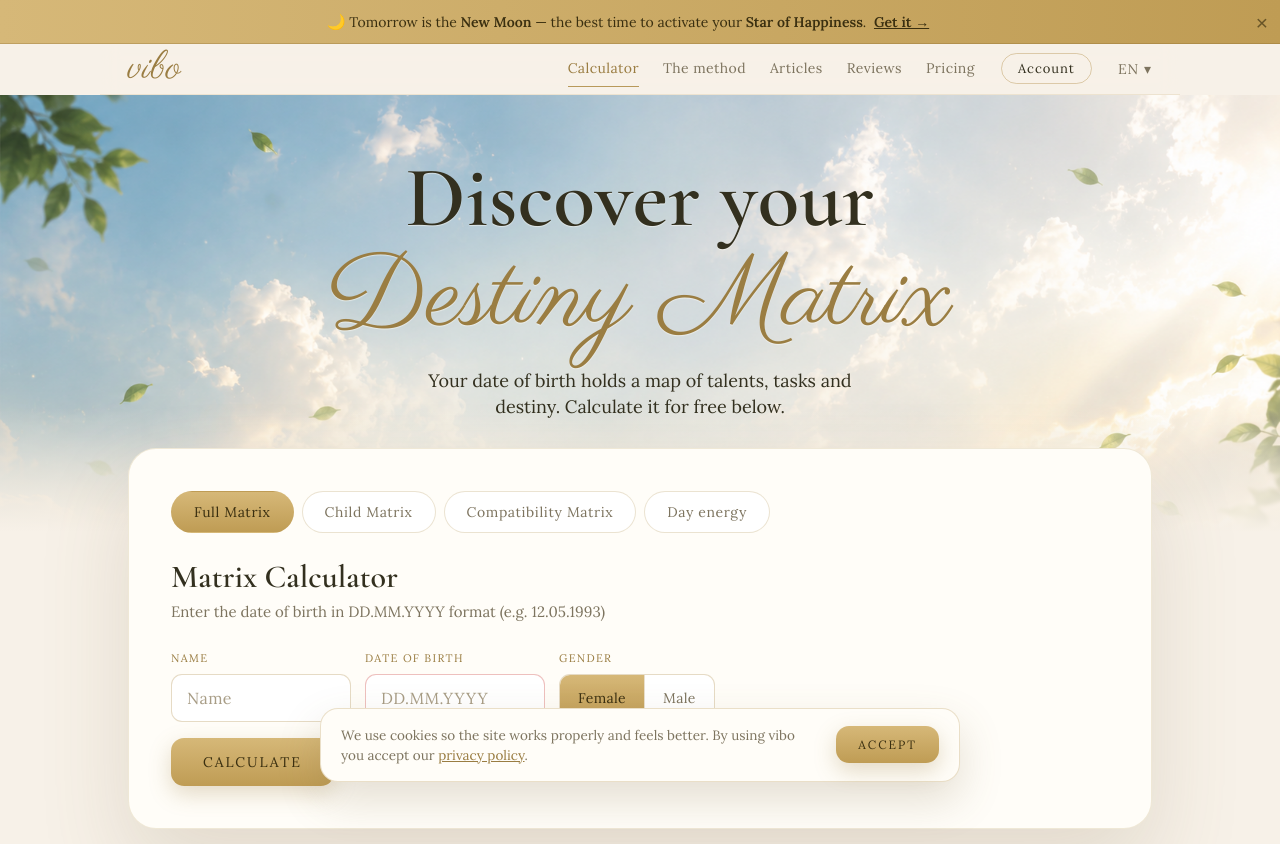
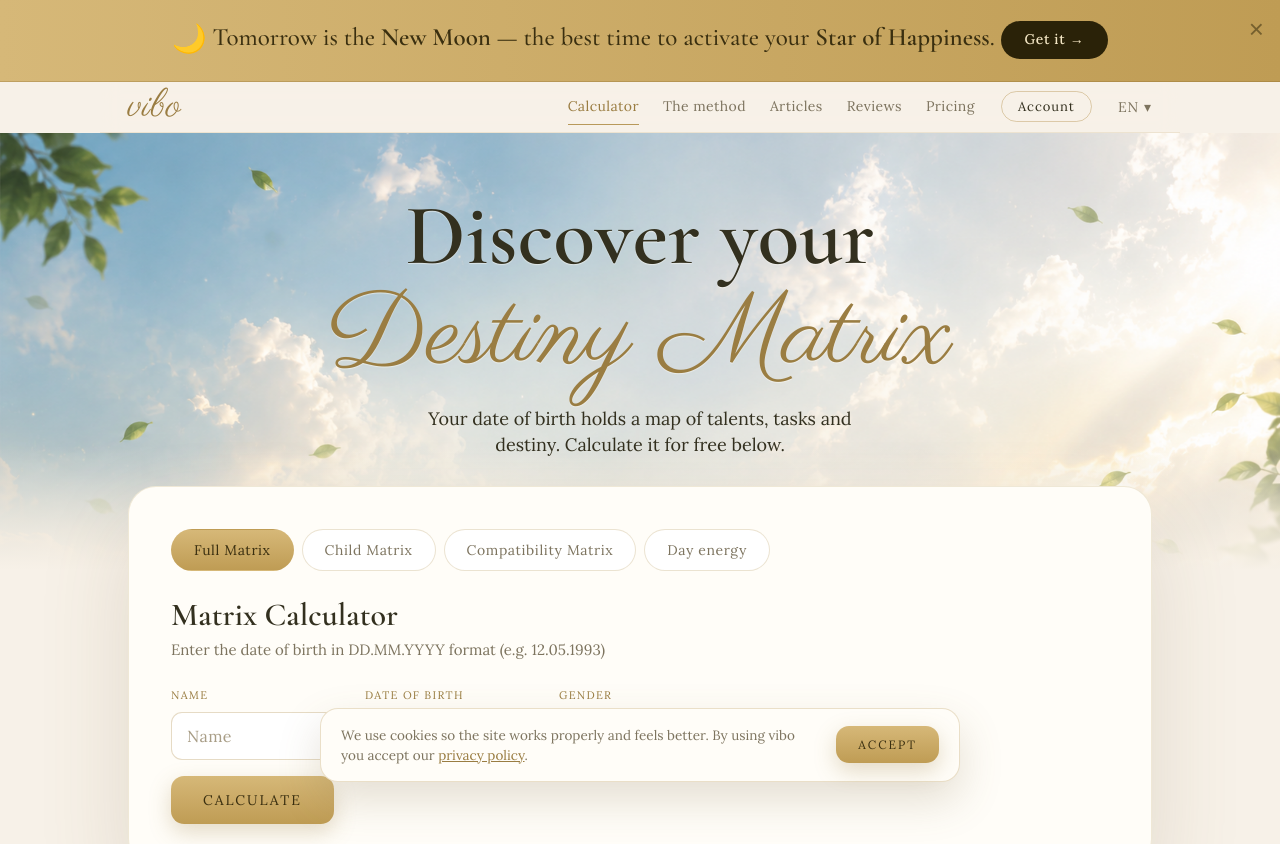
Before and after one commit to portonenko/vibo-club-matryca, a website: page site/index.html in a window 1280 px wide. Shown: the top 844 px of the page. Drawn offline with nearby package versions, Linux system fonts and the light colour scheme.

Commit message:
Bigger, bolder promo bar with pill CTA

```diff
--- a/site/index.html
+++ b/site/index.html
@@ -475,15 +475,16 @@ try{ if(localStorage.getItem('vibo_cookies')==='1'){ fbq('consent','grant'); fbq
   .sell-bonus{display:none;margin:0 auto 16px;max-width:460px;font-size:14px;color:var(--gold-deep);background:rgba(184,153,90,.1);border:1px dashed rgba(184,153,90,.5);border-radius:12px;padding:11px 15px;line-height:1.5}
 
   /* ---- promo bar (Nów / Gwiazda Szczęścia) ---- */
-  .promo{position:relative;z-index:8;display:flex;align-items:center;justify-content:center;gap:8px;background:linear-gradient(90deg,#d6b878,#bf9c54);color:#3a2f10;padding:11px 46px 11px 22px;font-size:14px;text-align:center;cursor:pointer;box-shadow:inset 0 -1px 0 rgba(120,90,30,.25)}
-  .promo-txt{font-family:'Lora',serif;line-height:1.4}
+  .promo{position:relative;z-index:8;display:flex;align-items:center;justify-content:center;gap:16px;flex-wrap:wrap;background:linear-gradient(90deg,#d6b878,#bf9c54);color:#3a2f10;padding:22px 58px;text-align:center;cursor:pointer;box-shadow:inset 0 -1px 0 rgba(120,90,30,.25)}
+  .promo-txt{font-family:'Cormorant Garamond',serif;font-size:25px;line-height:1.25;font-weight:500}
   .promo-txt b{font-weight:600}
-  .promo-moon{font-size:15px}
-  .promo-cta{text-decoration:underline;font-weight:600;white-space:nowrap;margin-left:4px}
-  .promo-x{position:absolute;right:12px;top:50%;transform:translateY(-50%);background:transparent;border:0;color:#3a2f10;font-size:21px;line-height:1;cursor:pointer;opacity:.65}
+  .promo-moon{font-size:28px;vertical-align:-3px}
+  .promo-cta{display:inline-block;background:#3a2f10;color:#f3e6c4;padding:10px 24px;border-radius:30px;font-family:'Lora',serif;font-size:14px;letter-spacing:.6px;white-space:nowrap;text-decoration:none;transition:.2s}
+  .promo:hover .promo-cta{background:#2a2208;transform:translateY(-1px)}
+  .promo-x{position:absolute;right:16px;top:16px;background:transparent;border:0;color:#3a2f10;font-size:26px;line-height:1;cursor:pointer;opacity:.55}
   .promo-x:hover{opacity:1}
   .promo.hide{display:none}
-  @media(max-width:600px){.promo{font-size:12.5px;padding:10px 36px 10px 14px;gap:5px}.promo-cta{display:block;margin:2px auto 0}}
+  @media(max-width:600px){.promo{padding:18px 40px 18px 18px;gap:12px}.promo-txt{font-size:20px}.promo-moon{font-size:23px}}
 
   /* ---- page back button ---- */
   .page-back{display:none;position:fixed;left:16px;top:74px;z-index:30;background:var(--cream-2);border:1px solid rgba(184,153,90,.3);color:var(--ink-soft);font-family:'Lora',serif;font-size:14px;padding:8px 16px;border-radius:30px;cursor:pointer;box-shadow:0 6px 18px rgba(120,100,60,.12);transition:all .2s}
```
Also changed, not shown: site/preview.html (+7 -6 lines).
